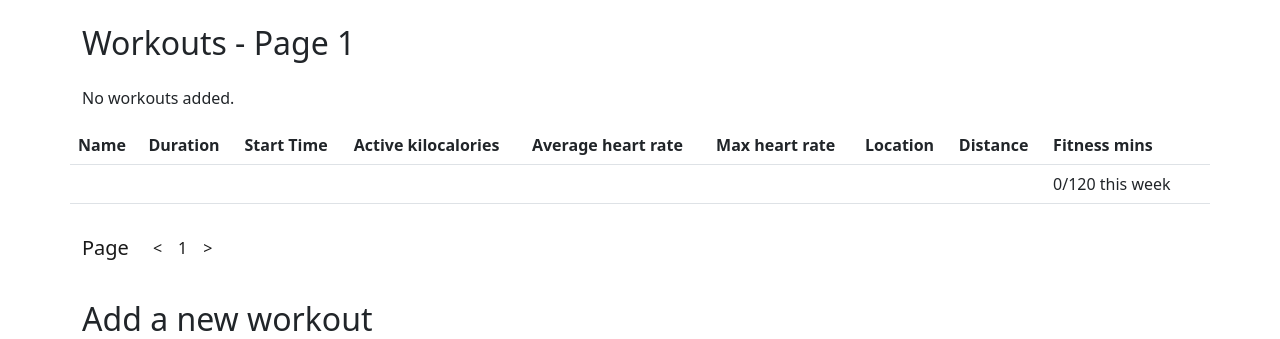
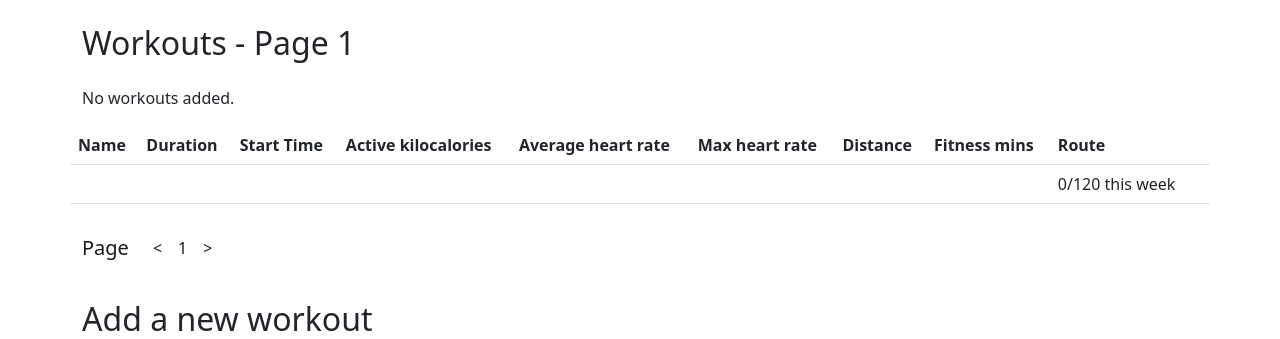
Before and after one commit to Matt-Mcl/workout-app, a Django app: page /workouts/ in a window 1280 px wide. Shown: the part 56-395 px from the top of the page. Run offline with Django 4.2, Linux system fonts and the light colour scheme; the visitor is signed in with stand-in values (Sample User, id 1); data comes from the database, SQL or seed files in the repository; data that the repository does not hold is empty; some libraries are stand-ins or nearby versions.

Commit message:
Adds route maps for applicate workouts

```diff
--- a/workoutapp/workoutapp/urls.py
+++ b/workoutapp/workoutapp/urls.py
@@ -31,6 +31,7 @@ urlpatterns = [
     path('register/', workouts_views.register, name='register'),
     path('workouts/', workouts_views.WorkoutFormView, name='workout'),
     path('workouts/edit/<int:workout_id>/', workouts_views.EditWorkout, name='edit_workout'),
+    path('workouts/route/<int:workout_id>/', workouts_views.RouteView, name='route'),
     path('fitness/<int:weeks>/', workouts_views.FitnessMinsView, name='fitness'),
     path('fitness/', lambda request: redirect('/fitness/24/')),
     path('api/workouts/', workouts_views.WorkoutAPIView.as_view(), name='api_workout'),
--- a/workoutapp/workouts/helpers/views_helper.py
+++ b/workoutapp/workouts/helpers/views_helper.py
@@ -65,6 +65,13 @@ def parse_json_data(request, user_id):
             minsAtHRs = sorted(minsAtHRs.items())
             avgHR = round(cumulativeAverageHR/HRSamples)
 
+        route = []
+
+        if "route" in w:
+            # Only keep every 5th point to save on storage
+            for item in w['route'][::5]:
+                route.append((round(item['latitude'], 6), round(item['longitude'], 6)))
+
         totalDistance = 0
 
         if "distance" in w:
@@ -100,6 +107,7 @@ def parse_json_data(request, user_id):
             "average_heart_rate": avgHR,
             "max_heart_rate": maxHR,
             "mins_at_hr": str(minsAtHRs),
+            "route": str(route),
             "distance": totalDistance,
             "step_count": round(totalSteps),
             "step_cadence": stepCadence,
--- a/workoutapp/workouts/models.py
+++ b/workoutapp/workouts/models.py
@@ -14,7 +14,8 @@ class Workout(models.Model):
     active_kilocalories = models.IntegerField()
     average_heart_rate = models.IntegerField()
     max_heart_rate = models.IntegerField()
-    mins_at_hr = models.CharField(null=True, blank=True, max_length=1000)
+    mins_at_hr = models.TextField(null=True, blank=True)
+    route = models.TextField(null=True, blank=True)
     distance = models.DecimalField(null=True, blank=True, max_digits=6, decimal_places=2)
     actual_distance = models.DecimalField(null=True, blank=True, max_digits=6, decimal_places=2)
     step_count = models.IntegerField(null=True, blank=True)
--- a/workoutapp/workouts/serializers.py
+++ b/workoutapp/workouts/serializers.py
@@ -7,7 +7,7 @@ from .models import Workout, VO2Reading, User
 class WorkoutSerializer(serializers.ModelSerializer):
     class Meta:
         model = Workout
-        fields = ('name', 'location', 'start_time', 'end_time', 'duration', 'active_kilocalories', 'average_heart_rate', 'max_heart_rate', 'mins_at_hr', 'distance', 'actual_distance', 'step_count', 'step_cadence', 'temperature', 'humidity', 'intensity', 'notes', 'user')
+        fields = ('name', 'location', 'start_time', 'end_time', 'duration', 'active_kilocalories', 'average_heart_rate', 'max_heart_rate', 'mins_at_hr', 'route', 'distance', 'actual_distance', 'step_count', 'step_cadence', 'temperature', 'humidity', 'intensity', 'notes', 'user')
 
 
 class VO2ReadingSerializer(serializers.ModelSerializer):
--- a/workoutapp/workouts/templates/workouts/workouts.html
+++ b/workoutapp/workouts/templates/workouts/workouts.html
@@ -25,9 +25,9 @@
                         <th>Active kilocalories</th>
                         <th>Average heart rate</th>
                         <th>Max heart rate</th>
-                        <th>Location</th>
                         <th>Distance</th>
                         <th>Fitness mins</th>
+                        <th>Route</th>
                         <th></th>
                     </tr>
                     {% for w in workouts %}
@@ -42,7 +42,6 @@
                             <td>{{ w.active_kilocalories }} kcal</td>
                             <td>{{ w.average_heart_rate }} BPM</td>
                             <td>{{ w.max_heart_rate }} BPM</td>
-                            <td>{{ w.get_location_display }}</td>
                             {% if w.distance %}
                                 <td>{{ w.distance }} km</td>
                             {% else %}
@@ -50,6 +49,11 @@
                             {% endif %}
                             {% if w.fitness_mins %}
                                 <td>{{ w.fitness_mins }} Minutes</td>
+                            {% else %}
+                                <td></td>
+                            {% endif %}
+                            {% if w.route != "[]" %}
+                                <td><a href="/workouts/route/{{ w.id }}/">View</a></td>
                             {% else %}
                                 <td></td>
                             {% endif %}
--- a/workoutapp/workouts/views.py
+++ b/workoutapp/workouts/views.py
@@ -11,6 +11,7 @@ from rest_framework.permissions import IsAuthenticated
 from rest_framework_api_key.permissions import HasAPIKey
 from rest_framework.response import Response
 from datetime import datetime, timedelta
+import folium
 
 from .helpers import views_helper
 from .serializers import *
@@ -140,6 +141,39 @@ def FitnessMinsView(request, weeks):
             'months': int(weeks / 4)
         }
     )
+
+
+@login_required
+def RouteView(request, workout_id):
+    user = User.objects.filter(id=request.user.id)[0]
+    workout = Workout.objects.filter(id=workout_id)[0]
+
+    if request.method == "GET":
+        if user != workout.user:
+            return HttpResponse(content="invalid request", status=400)
+
+        data = eval(workout.route)
+
+        figure = folium.Figure()
+
+        ave_lat = sum(p[0] for p in data)/len(data)
+        ave_lon = sum(p[1] for p in data)/len(data)
+
+        # Load map centred on average coordinates and add lines
+        my_map = folium.Map(location=[ave_lat, ave_lon], zoom_start=15)
+        folium.PolyLine(data, color="red", weight=2.5, opacity=1).add_to(my_map)
+
+        my_map.add_to(figure)
+
+        figure.render()
+
+        return render(
+            request=request,
+            template_name="workouts/route.html",
+            context={
+                "map": figure
+            }
+        )
 
 
 @login_required
```
Also changed, not shown: workoutapp/workouts/templates/workouts/route.html (added, +14 -0 lines), workoutapp/workouts/migrations/0004_workout_route_alter_workout_mins_at_hr.py (added).
